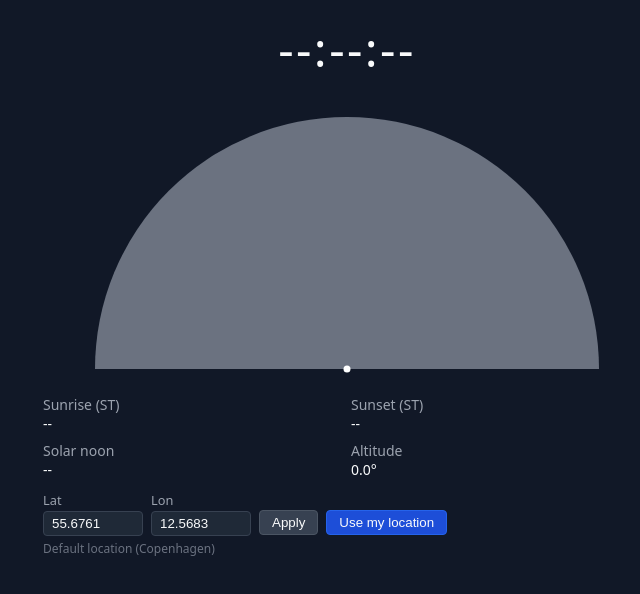
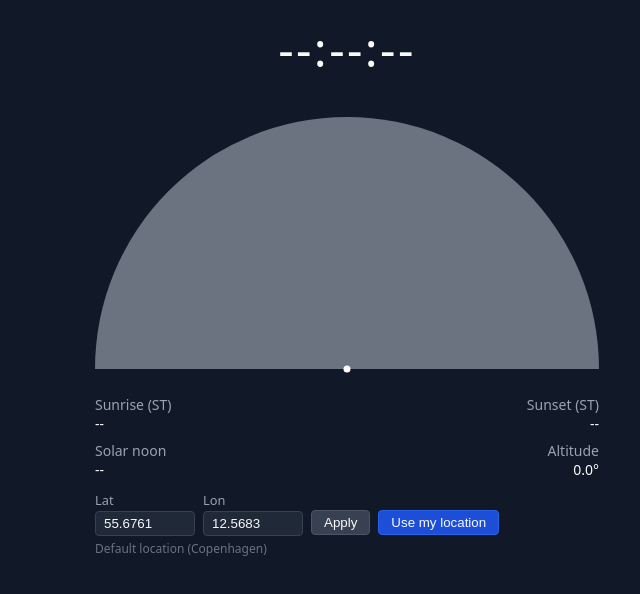
Before and after one commit to LarsEliasNielsen/local-solar-time, a React (Vite) app in the folder web/: page / in a window 1280 px wide. Shown: the top 594 px of the page, without its empty margins (293-933 px from the left). Built offline with nearby package versions, Linux system fonts and the light colour scheme; no server answers.

Commit message:
Center solar info and location controls

```diff
--- a/web/src/LocationControls.tsx
+++ b/web/src/LocationControls.tsx
@@ -25,8 +25,8 @@ export default function LocationControls({
   }
 
   return (
-    <div style={{ marginTop: '12px' }}>
-      <div style={{ display: 'flex', gap: '8px', alignItems: 'center', flexWrap: 'wrap' }}>
+    <div style={{ maxWidth: '560px', margin: '12px auto 0' }}>
+      <div style={{ display: 'flex', gap: '8px', alignItems: 'center', flexWrap: 'wrap', padding: '0 5%' }}>
         <label style={{ fontSize: '0.8rem', color: THEME.textMuted }}>
           Lat
           <input type="number" min={-90} max={90} step={0.0001}
@@ -46,10 +46,10 @@ export default function LocationControls({
         </button>
       </div>
       {locationSource === 'default' && !inputError && (
-        <p style={{ fontSize: '0.75rem', color: THEME.textDim, margin: '4px 0 0' }}>Default location (Copenhagen)</p>
+        <p style={{ fontSize: '0.75rem', color: THEME.textDim, margin: '4px 0 0', padding: '0 5%' }}>Default location (Copenhagen)</p>
       )}
       {inputError && (
-        <p style={{ fontSize: '0.75rem', color: THEME.textError, margin: '4px 0 0' }}>{inputError}</p>
+        <p style={{ fontSize: '0.75rem', color: THEME.textError, margin: '4px 0 0', padding: '0 5%' }}>{inputError}</p>
       )}
     </div>
   );
--- a/web/src/SolarInfo.tsx
+++ b/web/src/SolarInfo.tsx
@@ -16,14 +16,14 @@ function formatNoonUtc(utc: string | null): string {
 
 export default function SolarInfo({ today, solarNoon, altitudeDeg, polarCap }: SolarInfoProps) {
   return (
-    <>
-      <div style={{ display: 'grid', gridTemplateColumns: '1fr 1fr', gap: '8px', margin: '12px 0', fontSize: '0.875rem' }}>
+    <div style={{ maxWidth: '560px', margin: '0 auto' }}>
+      <div style={{ display: 'grid', gridTemplateColumns: '1fr 1fr', gap: '8px', margin: '12px 0', padding: '0 5%', fontSize: '0.875rem' }}>
         <div><span style={{ color: THEME.textMuted }}>Sunrise (ST)</span><br />{today?.sunrise?.solar_time ?? (today === null ? '--' : 'No sunrise today')}</div>
-        <div><span style={{ color: THEME.textMuted }}>Sunset (ST)</span><br />{today?.sunset?.solar_time ?? (today === null ? '--' : 'No sunset today')}</div>
+        <div style={{ textAlign: 'right' }}><span style={{ color: THEME.textMuted }}>Sunset (ST)</span><br />{today?.sunset?.solar_time ?? (today === null ? '--' : 'No sunset today')}</div>
         <div><span style={{ color: THEME.textMuted }}>Solar noon</span><br />{formatNoonUtc(solarNoon?.utc ?? null)}</div>
-        <div><span style={{ color: THEME.textMuted }}>Altitude</span><br />{`${altitudeDeg.toFixed(1)}°`}</div>
+        <div style={{ textAlign: 'right' }}><span style={{ color: THEME.textMuted }}>Altitude</span><br />{`${altitudeDeg.toFixed(1)}°`}</div>
       </div>
-      {polarCap && <p style={{ fontSize: '0.75rem', color: THEME.textMuted, margin: '4px 0 8px' }}>{polarCap.reason}</p>}
-    </>
+      {polarCap && <p style={{ fontSize: '0.75rem', color: THEME.textMuted, margin: '4px 0 8px', padding: '0 5%' }}>{polarCap.reason}</p>}
+    </div>
   );
 }
```
